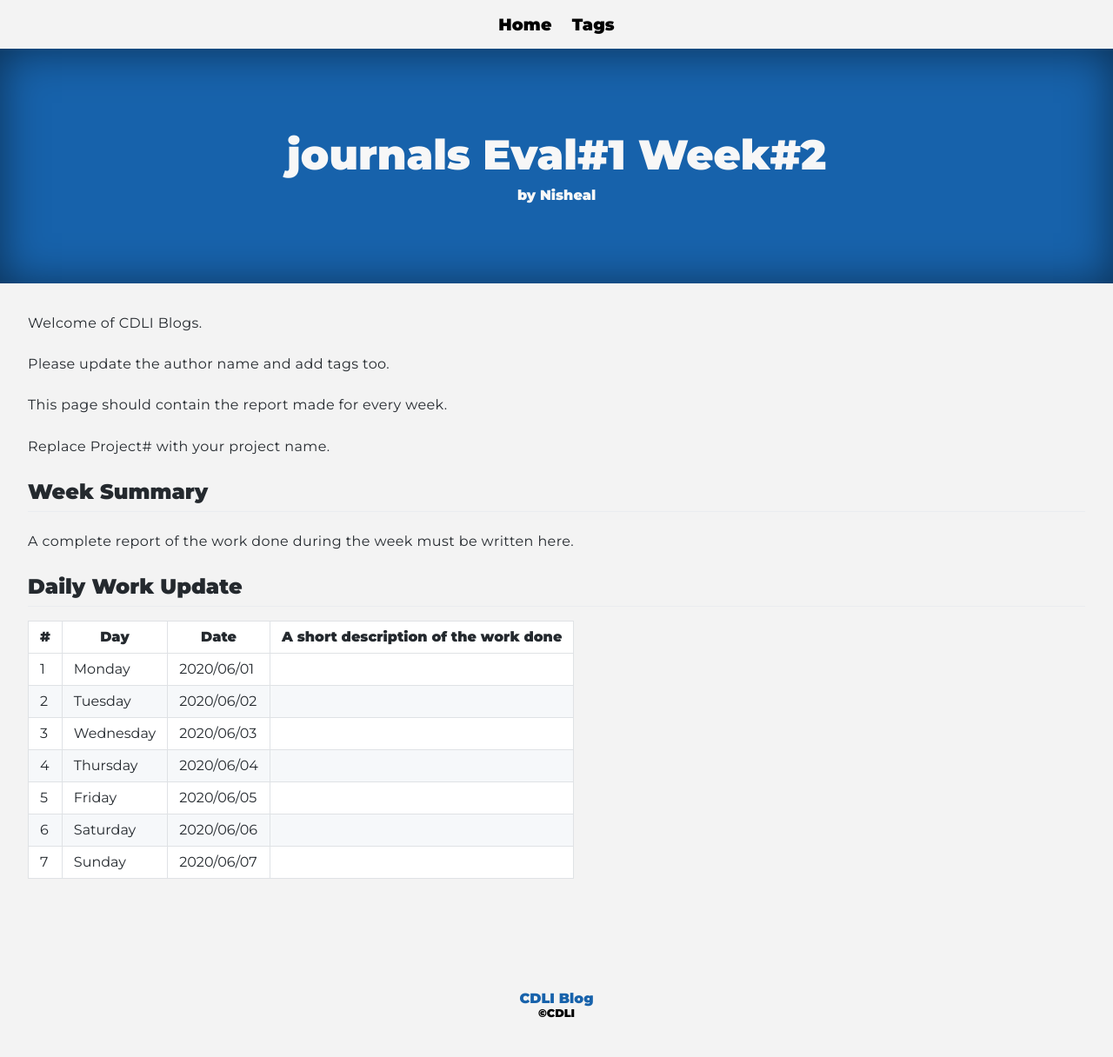
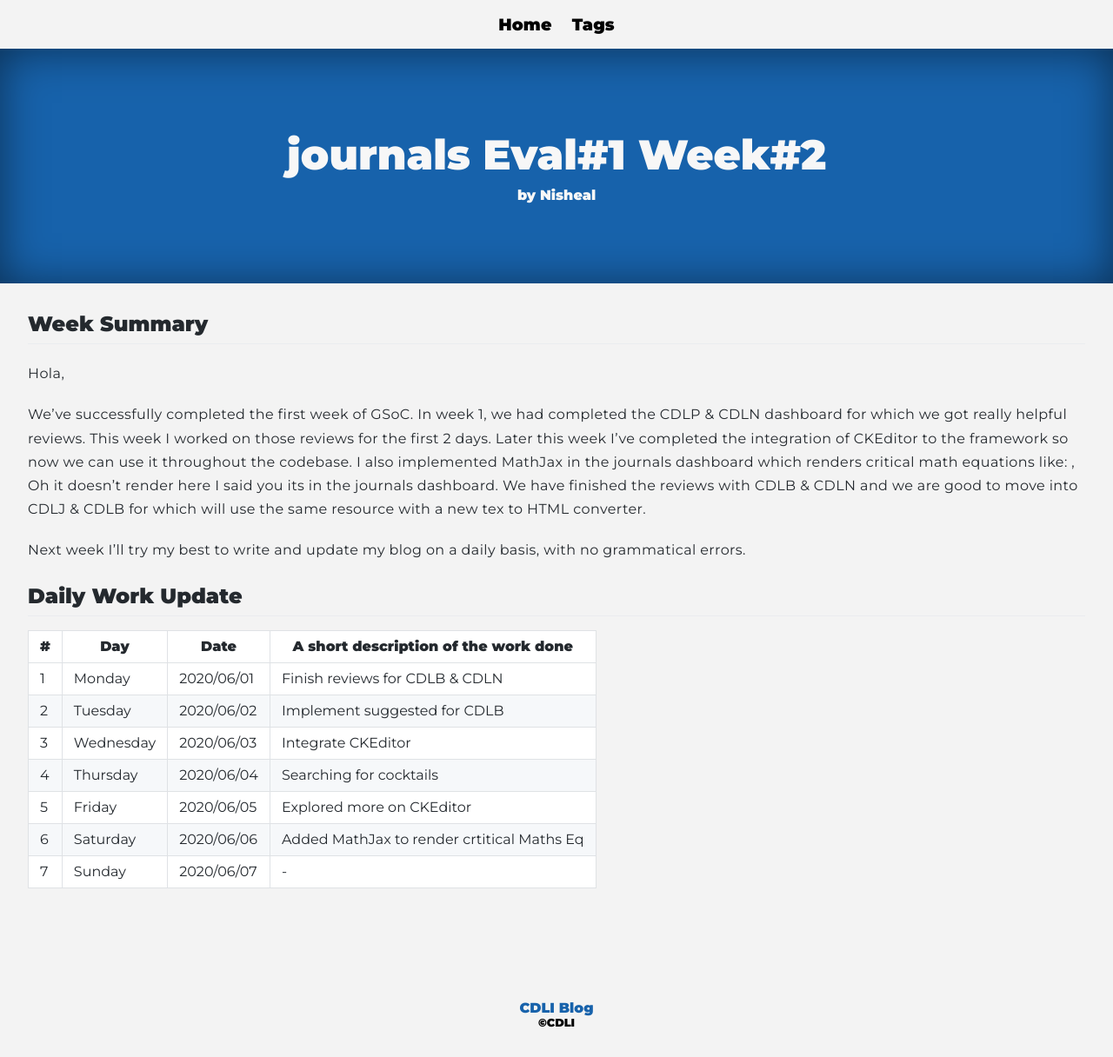
Before and after one commit to cdli-gh/blog, a Jekyll site: the page built from _blog/gsoc20/journals/posts/02_week2.md, in a window 1280 px wide. Shown: the whole page at 87% size. Built offline with Jekyll 4.4.1, drawn with Linux system fonts in a browser that asks for light colours; Markdown is read by kramdown in place of the engine named in the settings.

Commit message:
Update 02_week2.md

```diff
--- a/_blog/gsoc20/journals/posts/02_week2.md
+++ b/_blog/gsoc20/journals/posts/02_week2.md
@@ -4,27 +4,21 @@ title: journals Eval#1 Week#2
 author: "Nisheal"
 tags: ["week","gsoc","gsoc2020","journals","eval#1","week#2"]
 ---
-Welcome of CDLI Blogs.
+## Week Summary
+Hola,
 
-Please update the author name and add tags too.
+We've successfully completed the first week of GSoC. In week 1, we had completed the CDLP & CDLN dashboard for which we got really helpful reviews. This week I worked on those reviews for the first 2 days. Later this week I’ve completed the integration of CKEditor to the framework so now we can use it throughout the codebase. I also implemented MathJax in the journals dashboard which renders critical math equations like: , Oh it doesn’t render here I said you its in the journals dashboard. We have finished the reviews with CDLB & CDLN and we are good to move into CDLJ & CDLB for which will use the same resource with a new tex to HTML converter.
 
-This page should contain the report made for every week.
-
-Replace Project# with your project name.
-
-## Week Summary
-
-A complete report of the work done during the week must be written here.
-
+Next week I'll try my best to write and update my blog on a daily basis, with no grammatical errors.
 
 ## Daily Work Update
 
 |\#|Day|Date|A short description of the work done|
 |---	|---	|---	|---	|
-|1   	| Monday 	|   2020/06/01	|   	|
-|2   	| Tuesday  	|   2020/06/02	|   	|
-|3   	| Wednesday  	|  2020/06/03 	|   	|
-|4   	| Thursday  	|   2020/06/04	|   	|
-|5   	| Friday  	|   2020/06/05	|   	|
-|6   	| Saturday  	|   2020/06/06	|   	|
-|7   	| Sunday  	|   2020/06/07	|   	|
+|1   	| Monday 	|   2020/06/01	| Finish reviews for CDLB & CDLN  	|
+|2   	| Tuesday  	|   2020/06/02	|  Implement suggested for CDLB 	|
+|3   	| Wednesday  	|  2020/06/03 	| Integrate CKEditor 	|
+|4   	| Thursday  	|   2020/06/04	| Searching for cocktails  	|
+|5   	| Friday  	|   2020/06/05	|  Explored more on CKEditor 	|
+|6   	| Saturday  	|   2020/06/06	|  Added MathJax to render crtitical Maths Eq |
+|7   	| Sunday  	|   2020/06/07	| -	|
```
